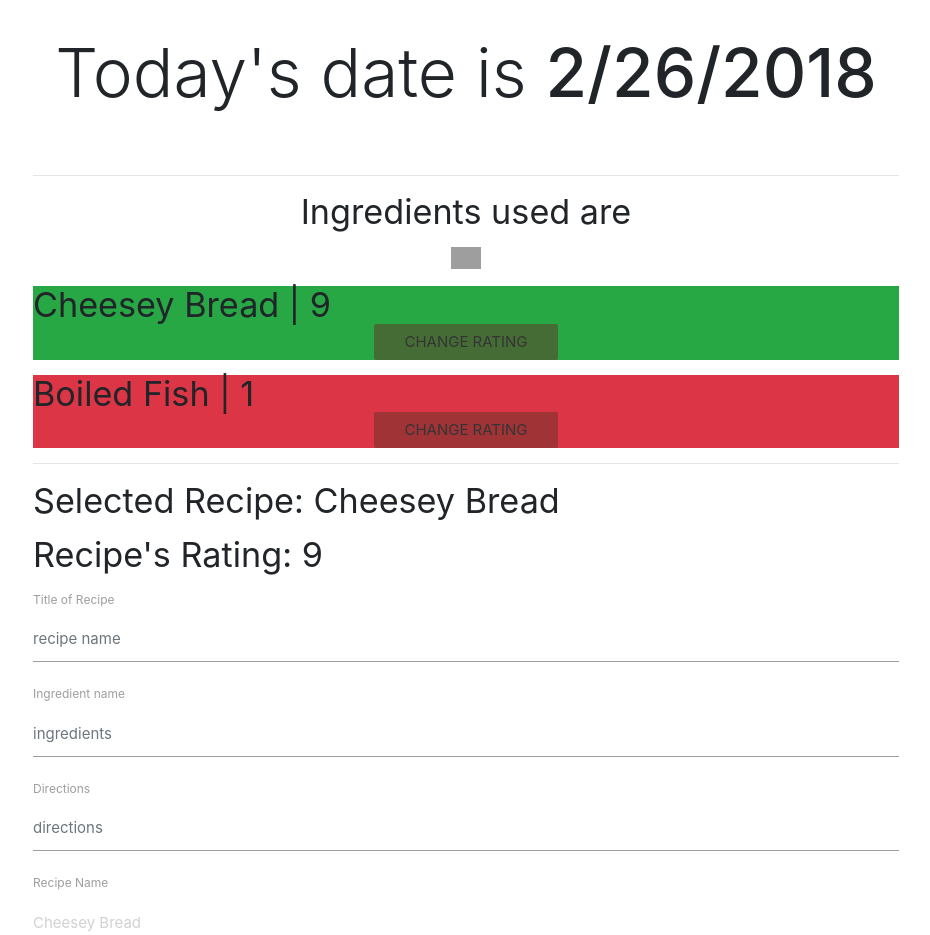
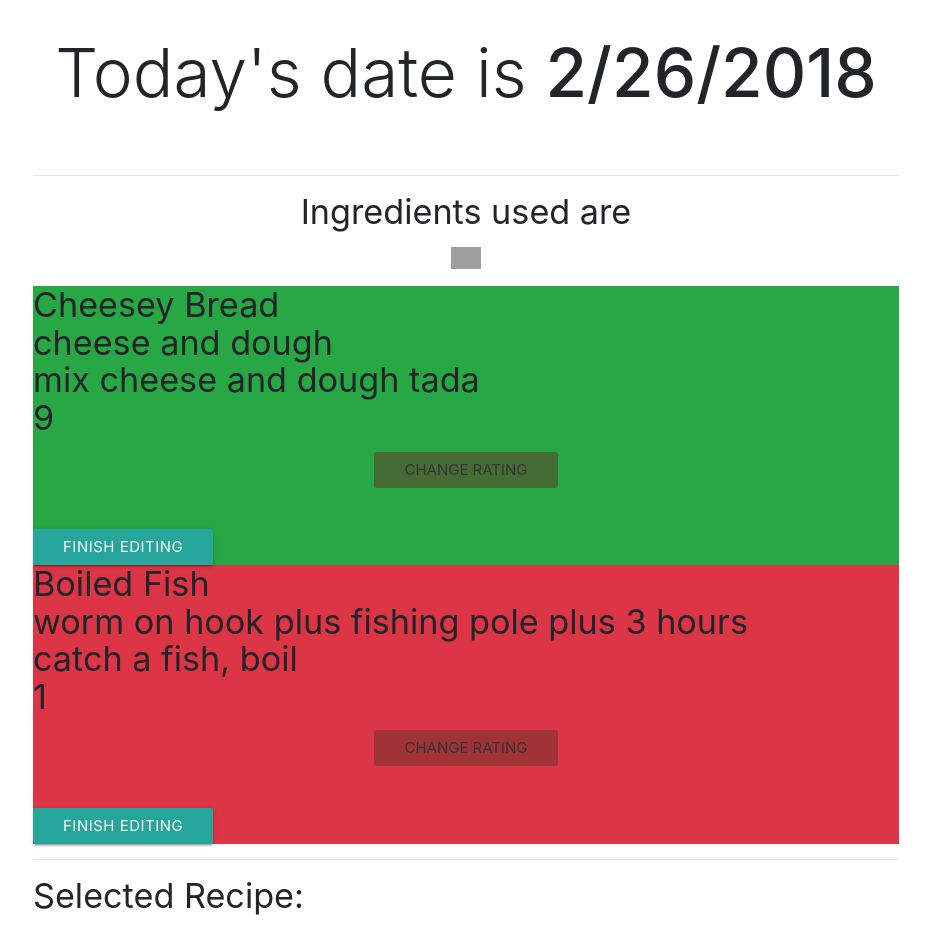
Before and after one commit to bigplans47/week3_day1_angular_recipe_box, an Angular app: page / in a window 1280 px wide. Shown: the top 935 px of the page, without its empty margins (174-1104 px from the left). Built offline with nearby package versions, Linux system fonts and the light colour scheme; grey boxes are pictures that could not be loaded.

Commit message:
adds ways to select different recipes for rating changes

```diff
--- a/src/app/app.component.html
+++ b/src/app/app.component.html
@@ -10,24 +10,32 @@
     </ul>
     <img width="30" alt="Angular Logo" src="https://www.w3schools.com/images/lamp.jpg">
   </div>
-    <h4><p [class]="ratingColor(single)" *ngFor="let single of recipes">{{single.title}} | {{single.rating}} <button class="waves-effect waves-teal btn-flat" (click)=addRecipe(single)>Change Rating</button></p></h4>
+    <h4>
+      <div [class]="ratingColor(single)" *ngFor="let single of recipes">
+        <ul>
+          <li>{{single.title}}</li>
+          <li>{{single.ingredient}}</li>
+          <li>{{single.directions}}</li>
+          <li>{{single.rating}}</li>
+        </ul>
+      <button class="waves-effect waves-teal btn-flat" (click)=addRecipe2(single)>Change Rating</button>
+      <br>
+      <button class="btn btn-info" (click)="finishEditing()">Finish Editing</button>
+    </div>
+    </h4>
     <hr>
-
     <h4>Selected Recipe: {{selectedRecipe.title}}</h4>
     <h4>Recipe's Rating: {{selectedRecipe.rating}}</h4>
-
   <label for="recipeName">Title of Recipe</label>
   <input [(ngModel)]="recipeName" type="text" name="recipeName" class="form-control"  placeholder="recipe name">
   <label for="ingredient">Ingredient name</label>
   <input [(ngModel)]="ingredientName" type="text" name="ingredient" class="form-control" id="ingredient" placeholder="ingredients">
   <label for="directions">Directions</label>
   <input [(ngModel)]="directionName" type="text" name="directions" class="form-control" id="directions" placeholder="directions">
-
   <form id="rating-form">
-
-    <label for="recipeName">Recipe Name</label>
+    <!-- <label for="recipeName">Recipe Name</label>
       <input type="text" name="recipeName" placeholder="{{selectedRecipe.title}}">
-      <button type="button" class="btn btn-default">Update Name</button>
+      <button type="button" class="btn btn-default">Update Name</button> -->
     <h3>Select the rating of the recipe:</h3>
     <label>
       <input type="radio" name="rating" [(ngModel)]="selectedRecipe.rating" [value]="1"> <h1>1</h1>
@@ -59,9 +67,13 @@
     <label>
       <input type="radio" name="rating" [(ngModel)]="selectedRecipe.rating" [value]="10"> <h1>10</h1>
     </label>
+  </form>
+  <br>
 
-</form>
+  <!-- <div *ngIf="selectedRecipe">
+    <h3>{{selectedRecipe.title}}</h3>
+    <p>{{selectedRecipe.rating}}</p>
+    <button type="button" class="btn btn-default">Change Rating</button>
+  </div> -->
 
-  <br>
-  <button class="btn btn-info">Add your recipe</button>
 </div>
--- a/src/app/app.component.ts
+++ b/src/app/app.component.ts
@@ -1,5 +1,5 @@
 import { Component } from '@angular/core';
-import { Recipe } from './models/task.model'
+import { Recipe } from './models/task.model';
 
 @Component({
   selector: 'app-root-crazzzzzy',
@@ -10,30 +10,38 @@ export class AppComponent {
   title = 'app';
   recipes: Recipe[] = [
     new Recipe('Cheesey Bread', 'cheese and dough', 'mix cheese and dough tada', 9),
-    new Recipe('Boiled Fish', 'worm on hook plus fishing pole plus 3 hours', 'catch a fish, boil', 1),
+    new Recipe('Boiled Fish', 'worm on hook plus fishing pole plus 3 hours', 'catch a fish, boil', 1)
   ];
   currentTime = new Date();
   day: number = this.currentTime.getDate();
   month: number = this.currentTime.getMonth();
   year: number = this.currentTime.getFullYear();
-  selectedRecipe: Recipe= this.recipes[0];
+  // selectedRecipe: Recipe = this.recipes[0];
 
-  addRecipe(single) {
+  selectedRecipe = false;
+
+  // addRecipe(single) {
+  //   // alert('add the recipe');
+  //   this.selectedRecipe = single;
+  // }
+
+  addRecipe2(single) {
     // alert('add the recipe');
     this.selectedRecipe = single;
   }
 
-  changeName(single) {
-    this.single.title
+  finishEditing() {
+    this.selectedRecipe = false;
+    // this.single.title
   }
 
   ratingColor(single) {
     if (single.rating <= 3) {
-      return "bg-danger";
+      return 'bg-danger';
     } else if (single.rating > 3 && single.rating <= 7) {
-      return "bg-warning";
+      return 'bg-warning';
     } else {
-      return "bg-success";
+      return 'bg-success';
     }
   }
 }
--- a/src/app/models/task.model.ts
+++ b/src/app/models/task.model.ts
@@ -1,4 +1,4 @@
 export class Recipe {
-  public show: boolean = false
-  constructor(public title: string, public ingredient: string, public direction: string, public rating: number) { }
+  // public show: boolean = false;
+  constructor(public title: string, public ingredient: string, public directions: string, public rating: number) { }
 }
```
